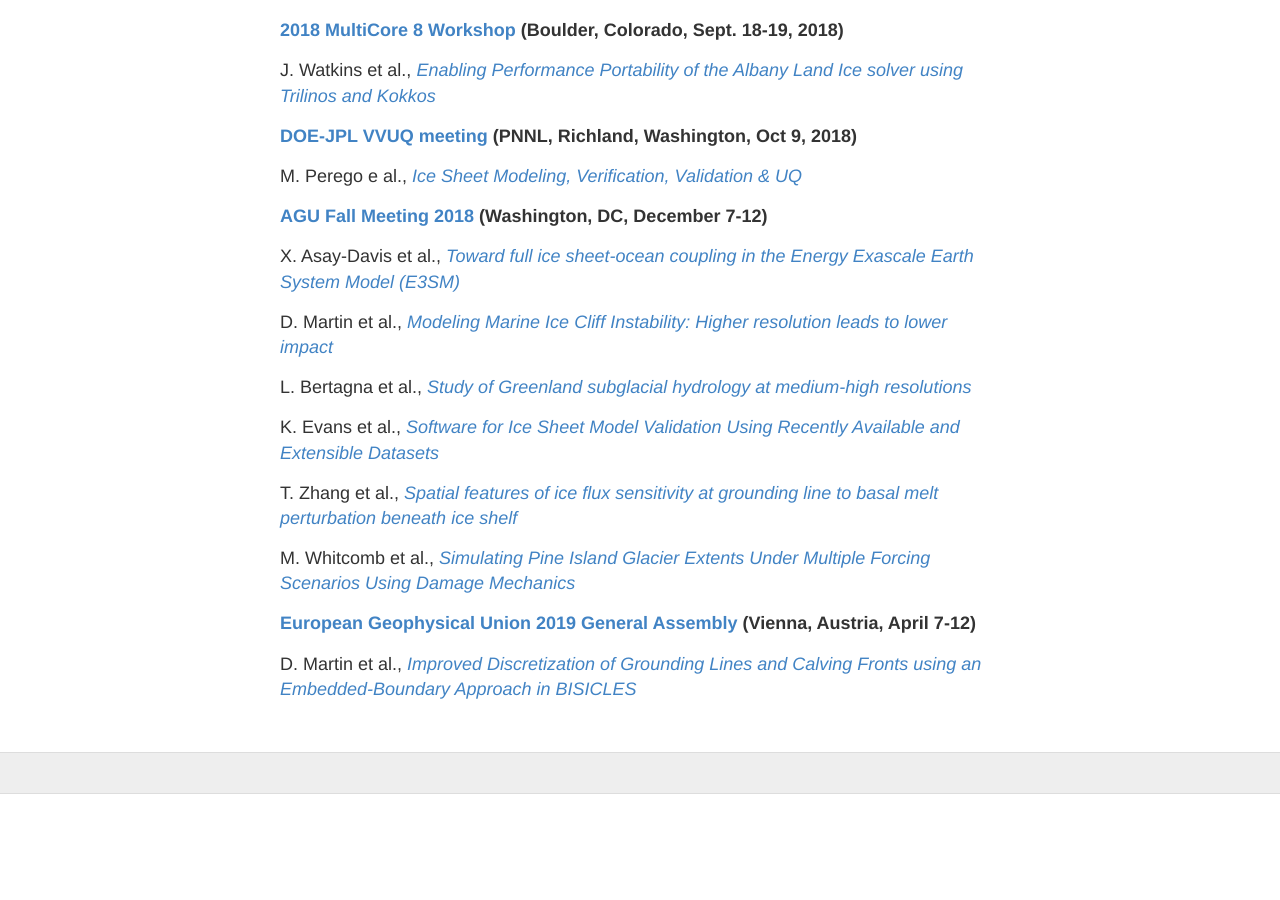
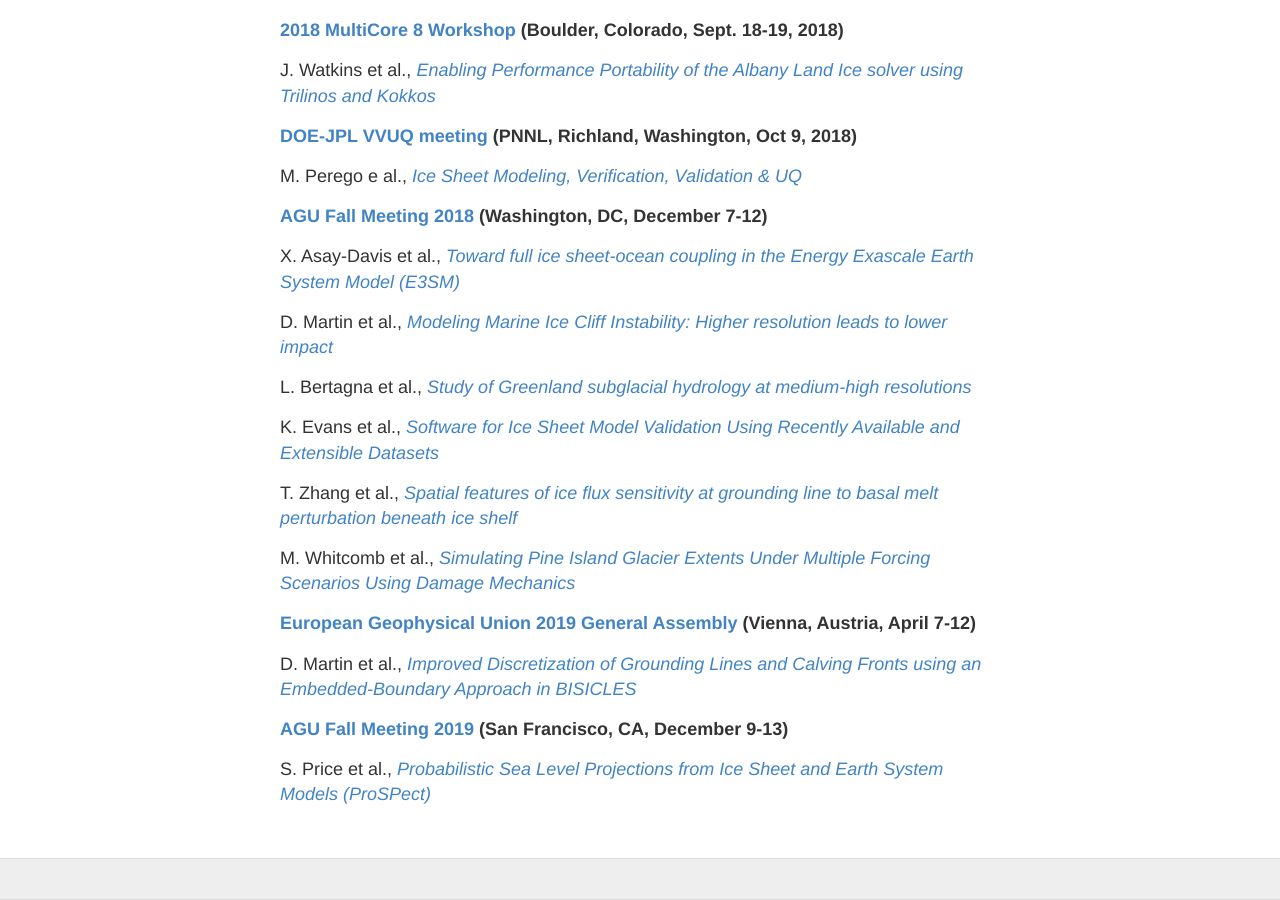
Before and after one commit to SLE-E3SM/SLE-E3SM.github.io, a Jekyll site: the page built from presentations.md, in a window 1280 px wide and 900 px high, scrolled down 2268 px. Built offline with Jekyll 4.4.1, drawn with Linux system fonts in a browser that asks for light colours; before the commit the page ends 3062 px from its top, so only the background shows below that.

Commit message:
Update presentations.md

```diff
--- a/presentations.md
+++ b/presentations.md
@@ -100,3 +100,7 @@ M. Whitcomb et al., [*Simulating Pine Island Glacier Extents Under Multiple Forc
 **[European Geophysical Union 2019 General Assembly](https://www.egu2019.eu/) (Vienna, Austria, April 7-12)**
 
 D. Martin et al., [*Improved Discretization of Grounding Lines and Calving Fronts using an Embedded-Boundary Approach in BISICLES*](https://drive.google.com/open?id=1MK4MueZfx266PMvS-_q2xZ6AkJmTIN0d)
+
+**[AGU Fall Meeting 2019](https://fallmeeting.agu.org/2019/) (San Francisco, CA, December 9-13)**
+
+S. Price et al., [*Probabilistic Sea Level Projections from Ice Sheet and Earth System Models (ProSPect)*](https://drive.google.com/open?id=1YpJWBDkxVFQCScdhTD9S9_hqhVFBmvEp)
```
